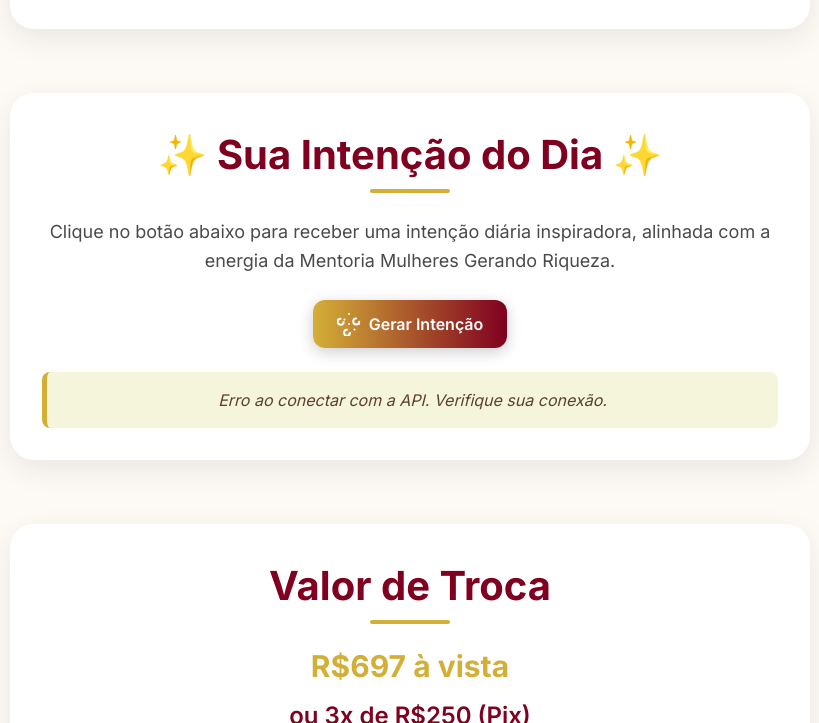
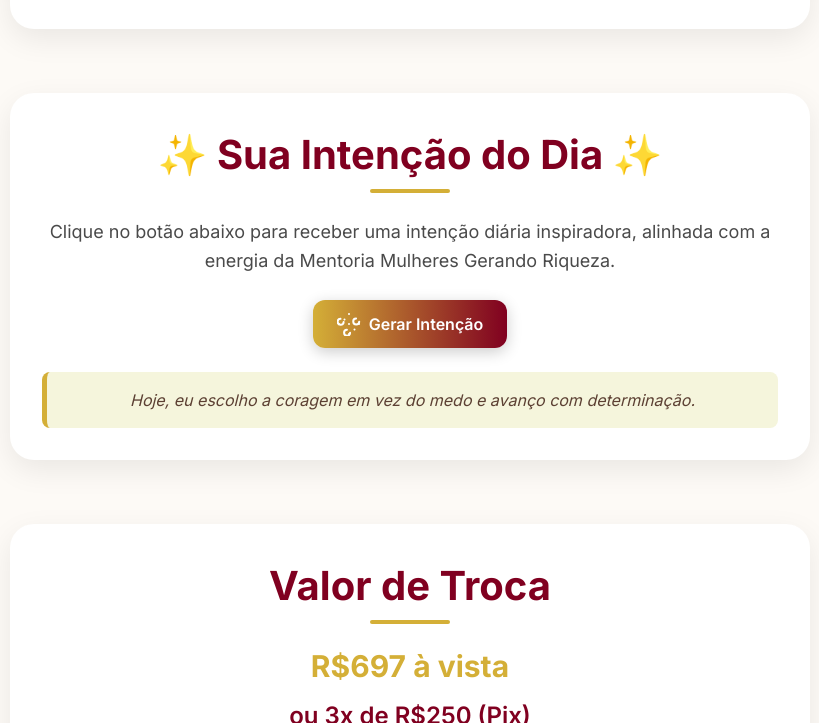
Before and after one commit to Pguillen87/Mentoria_mulheres, a plain HTML site: page index.html in a window 1280 px wide. Both pictures are taken after a click on the button "Gerar Intenção". Shown: the part 3361-4084 px from the top of the page, without its empty margins (230-1049 px from the left). Drawn offline with nearby package versions, Linux system fonts and the light colour scheme; no server answers.

Commit message:
index.html

```diff
--- a/index.html
+++ b/index.html
@@ -287,41 +287,26 @@
     </div>
 
     <script>
-        document.getElementById('generateIntentionBtn').addEventListener('click', async () => {
+        // Lista de intenções pré-definidas
+        const intentions = [
+            "Hoje, eu me permito destravar meu potencial e brilhar.",
+            "Eu ativo a prosperidade em meu negócio com confiança e clareza.",
+            "Minha voz é importante e eu me expresso com autenticidade.",
+            "Eu mereço todo o sucesso e abundância que o universo tem a oferecer.",
+            "Com foco e leveza, eu manifesto meus sonhos e objetivos.",
+            "Eu libero crenças limitantes e abraço minha força interior.",
+            "Meu propósito me guia e me impulsiona a criar com alma.",
+            "A cada passo, eu celebro minhas conquistas e aprendizados.",
+            "Eu confio na minha intuição para tomar as melhores decisões para o meu negócio.",
+            "Hoje, eu escolho a coragem em vez do medo e avanço com determinação."
+        ];
+
+        document.getElementById('generateIntentionBtn').addEventListener('click', () => {
             const outputDiv = document.getElementById('intentionOutput');
-            outputDiv.textContent = 'Gerando sua intenção...'; // Mensagem de carregamento
-
-            const prompt = `Crie uma intenção diária curta e inspiradora para mulheres empreendedoras, focada em temas como destravamento interior, ativação de negócios, clareza, confiança, prosperidade, merecimento, foco, leveza e propósito. A intenção deve ser empoderadora e positiva.`;
-
-            let chatHistory = [];
-            chatHistory.push({ role: "user", parts: [{ text: prompt }] });
-
-            const payload = { contents: chatHistory };
-            const apiKey = ""; // A chave da API será fornecida automaticamente pelo ambiente Canvas
-            const apiUrl = `https://generativelanguage.googleapis.com/v1beta/models/gemini-2.0-flash:generateContent?key=${apiKey}`;
-
-            try {
-                const response = await fetch(apiUrl, {
-                    method: 'POST',
-                    headers: { 'Content-Type': 'application/json' },
-                    body: JSON.stringify(payload)
-                });
-
-                const result = await response.json();
-
-                if (result.candidates && result.candidates.length > 0 &&
-                    result.candidates[0].content && result.candidates[0].content.parts &&
-                    result.candidates[0].content.parts.length > 0) {
-                    const text = result.candidates[0].content.parts[0].text;
-                    outputDiv.textContent = text; // Exibe a intenção gerada
-                } else {
-                    outputDiv.textContent = 'Não foi possível gerar a intenção. Tente novamente.';
-                    console.error('Estrutura de resposta inesperada:', result);
-                }
-            } catch (error) {
-                outputDiv.textContent = 'Erro ao conectar com a API. Verifique sua conexão.';
-                console.error('Erro na chamada da API Gemini:', error);
-            }
+            // Escolhe uma intenção aleatória da lista
+            const randomIndex = Math.floor(Math.random() * intentions.length);
+            const randomIntention = intentions[randomIndex];
+            outputDiv.textContent = randomIntention; // Exibe a intenção escolhida
         });
     </script>
 </body>
```
